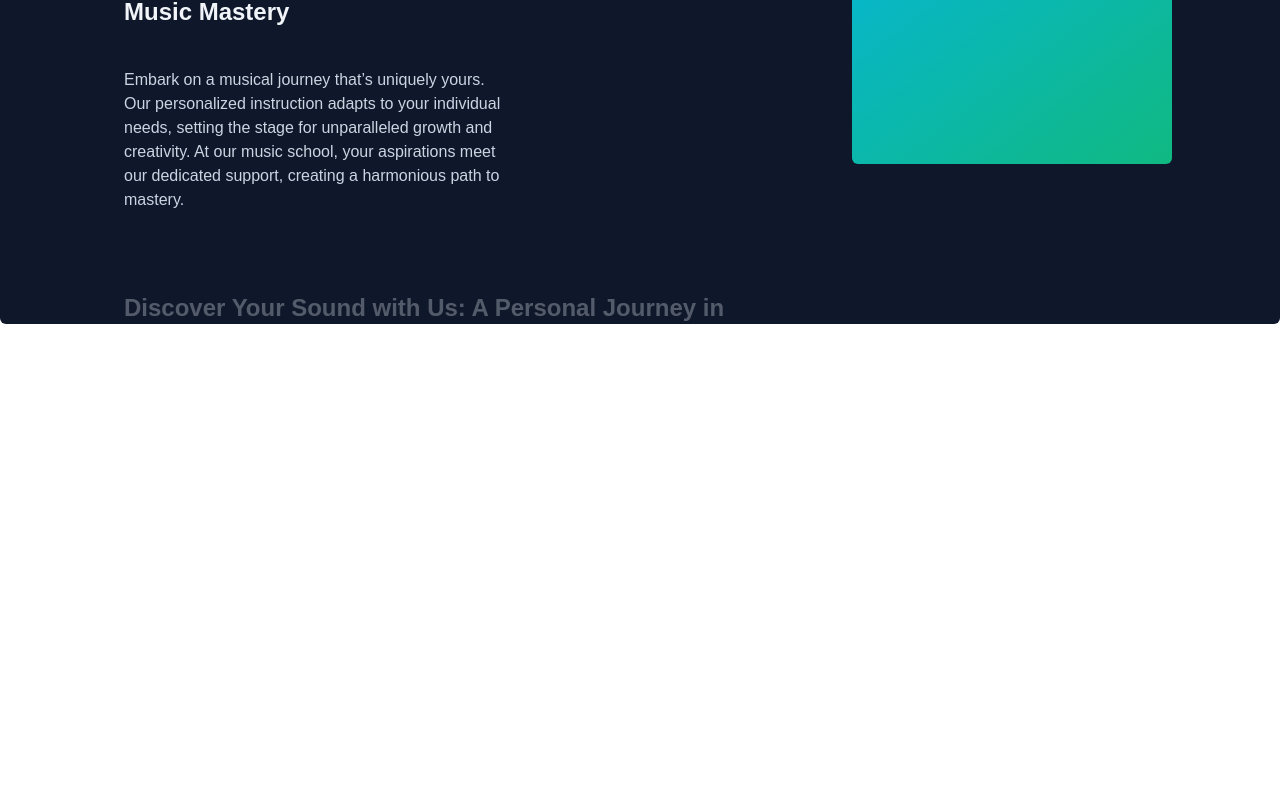
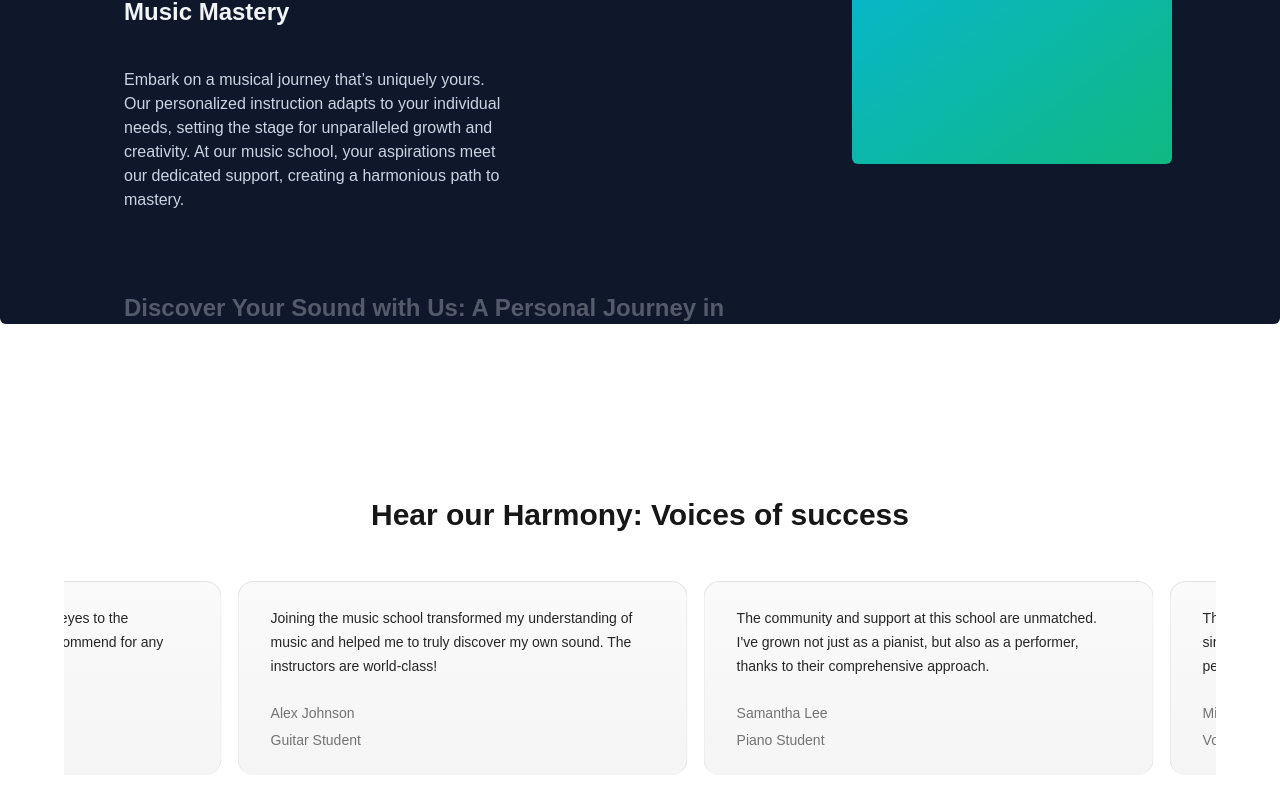
Before and after one commit to shubhamnagar234/NextJS_Projects, a Next.js app in the folder music-nextjs-app/: page / in a window 1280 px wide. Shown: the part 1656-2468 px from the top of the page. Before the commit the page ends 1980 px from the top, so only its background shows below. Built offline with nearby package versions, Linux system fonts and the light colour scheme.

Commit message:
Created Infinite Moving Cards

```diff
--- a/music-nextjs-app/src/app/globals.css
+++ b/music-nextjs-app/src/app/globals.css
@@ -11,6 +11,14 @@
   --font-sans: var(--font-geist-sans);
   --font-mono: var(--font-geist-mono);
   --animate-spotlight: spotlight 2s ease 0.75s 1 forwards;
+  --animate-scroll: scroll var(--animation-duration, 40s)
+    var(--animation-direction, forwards) linear infinite;
+
+  @keyframes scroll {
+    to {
+      transform: translate(calc(-50% - 0.5rem));
+    }
+  }
 }
 
 @keyframes spotlight {
--- a/music-nextjs-app/src/app/page.tsx
+++ b/music-nextjs-app/src/app/page.tsx
@@ -1,6 +1,7 @@
 import HeroSection from "@/components/hero-section";
 import FeaturedCourses from "@/components/featured-courses";
 import WhyChooseUs from "@/components/why-choose-us";
+import MusicSchoolTestimonials from "@/components/testimonial-cards";
 
 export default function Home() {
   return (
@@ -8,6 +9,7 @@
       <HeroSection />
       <FeaturedCourses />
       <WhyChooseUs />
+      <MusicSchoolTestimonials />
     </main>
   );
 }
--- /dev/null
+++ b/music-nextjs-app/src/components/testimonial-cards.tsx
@@ -0,0 +1,56 @@
+"use client";
+import { InfiniteMovingCards } from "./ui/infinite-moving-cards";
+
+const musicSchoolTestimonials = [
+  {
+    quote:
+      "Joining the music school transformed my understanding of music and helped me to truly discover my own sound. The instructors are world-class!",
+    name: "Alex Johnson",
+    title: "Guitar Student",
+  },
+  {
+    quote:
+      "The community and support at this school are unmatched. I've grown not just as a pianist, but also as a performer, thanks to their comprehensive approach.",
+    name: "Samantha Lee",
+    title: "Piano Student",
+  },
+  {
+    quote:
+      "This school offered me the tools and confidence to take my singing to the next level. I'm endlessly grateful for the personalized coaching.",
+    name: "Michael Chen",
+    title: "Vocal Student",
+  },
+  {
+    quote:
+      "As a violinist, finding the right mentor can be challenging, but this school matched me with a teacher who truly understands my goals and challenges.",
+    name: "Emily Taylor",
+    title: "Violin Student",
+  },
+  {
+    quote:
+      "The production courses here opened my eyes to the intricacies of music production. Highly recommend for any aspiring producers!",
+    name: "Chris Morales",
+    title: "Music Production Student",
+  },
+];
+
+function MusicSchoolTestimonials() {
+  return (
+    <div className="h-160 w-full dark:bg-black dark:bg-grid-white/[0.2] relative flex flex-col items-center justify-center overflow-hidden">
+      <h2 className="text-3xl font-bold text-center mb-8 z-10">
+        Hear our Harmony: Voices of success
+      </h2>
+      <div className="flex justify-center w-full overflow-hidden px-4 sm:px-6 lg:px-8">
+        <div className="w-full max-w-6xl">
+          <InfiniteMovingCards
+            items={musicSchoolTestimonials}
+            direction="right"
+            speed="slow"
+          />
+        </div>
+      </div>
+    </div>
+  );
+}
+
+export default MusicSchoolTestimonials;
--- /dev/null
+++ b/music-nextjs-app/src/components/ui/infinite-moving-cards.tsx
@@ -0,0 +1,117 @@
+"use client";
+
+import { cn } from "@/lib/utils";
+import React, { useEffect, useState } from "react";
+
+export const InfiniteMovingCards = ({
+  items,
+  direction = "left",
+  speed = "fast",
+  pauseOnHover = true,
+  className,
+}: {
+  items: {
+    quote: string;
+    name: string;
+    title: string;
+  }[];
+  direction?: "left" | "right";
+  speed?: "fast" | "normal" | "slow";
+  pauseOnHover?: boolean;
+  className?: string;
+}) => {
+  const containerRef = React.useRef<HTMLDivElement>(null);
+  const scrollerRef = React.useRef<HTMLUListElement>(null);
+
+  useEffect(() => {
+    addAnimation();
+  }, []);
+  const [start, setStart] = useState(false);
+  function addAnimation() {
+    if (containerRef.current && scrollerRef.current) {
+      const scrollerContent = Array.from(scrollerRef.current.children);
+
+      scrollerContent.forEach((item) => {
+        const duplicatedItem = item.cloneNode(true);
+        if (scrollerRef.current) {
+          scrollerRef.current.appendChild(duplicatedItem);
+        }
+      });
+
+      getDirection();
+      getSpeed();
+      setStart(true);
+    }
+  }
+  const getDirection = () => {
+    if (containerRef.current) {
+      if (direction === "left") {
+        containerRef.current.style.setProperty(
+          "--animation-direction",
+          "forwards"
+        );
+      } else {
+        containerRef.current.style.setProperty(
+          "--animation-direction",
+          "reverse"
+        );
+      }
+    }
+  };
+  const getSpeed = () => {
+    if (containerRef.current) {
+      if (speed === "fast") {
+        containerRef.current.style.setProperty("--animation-duration", "20s");
+      } else if (speed === "normal") {
+        containerRef.current.style.setProperty("--animation-duration", "40s");
+      } else {
+        containerRef.current.style.setProperty("--animation-duration", "80s");
+      }
+    }
+  };
+  return (
+    <div
+      ref={containerRef}
+      className={cn(
+        "scroller relative z-20 max-w-7xl overflow-hidden [linear-gradient(to_right,transparent,white_20%,white_80%,transparent)]",
+        className
+      )}
+    >
+      <ul
+        ref={scrollerRef}
+        className={cn(
+          "flex w-max min-w-full shrink-0 flex-nowrap gap-4 py-4",
+          start && "animate-scroll",
+          pauseOnHover && "hover:[animation-play-state:paused]"
+        )}
+      >
+        {items.map((item) => (
+          <li
+            className="relative w-87.5 max-w-full shrink-0 rounded-2xl border border-b-0 border-zinc-200 bg-[linear-gradient(180deg,#fafafa,#f5f5f5)] px-8 py-6 md:w-112.5 dark:border-zinc-700 dark:bg-[linear-gradient(180deg,#27272a,#18181b)]"
+            key={item.name}
+          >
+            <blockquote>
+              <div
+                aria-hidden="true"
+                className="user-select-none pointer-events-none absolute -top-0.5 -left-0.5 -z-1 h-[calc(100%+4px)] w-[calc(100%+4px)]"
+              ></div>
+              <span className="relative z-20 text-sm leading-[1.6] font-normal text-neutral-800 dark:text-gray-100">
+                {item.quote}
+              </span>
+              <div className="relative z-20 mt-6 flex flex-row items-center">
+                <span className="flex flex-col gap-1">
+                  <span className="text-sm leading-[1.6] font-normal text-neutral-500 dark:text-gray-400">
+                    {item.name}
+                  </span>
+                  <span className="text-sm leading-[1.6] font-normal text-neutral-500 dark:text-gray-400">
+                    {item.title}
+                  </span>
+                </span>
+              </div>
+            </blockquote>
+          </li>
+        ))}
+      </ul>
+    </div>
+  );
+};
```
